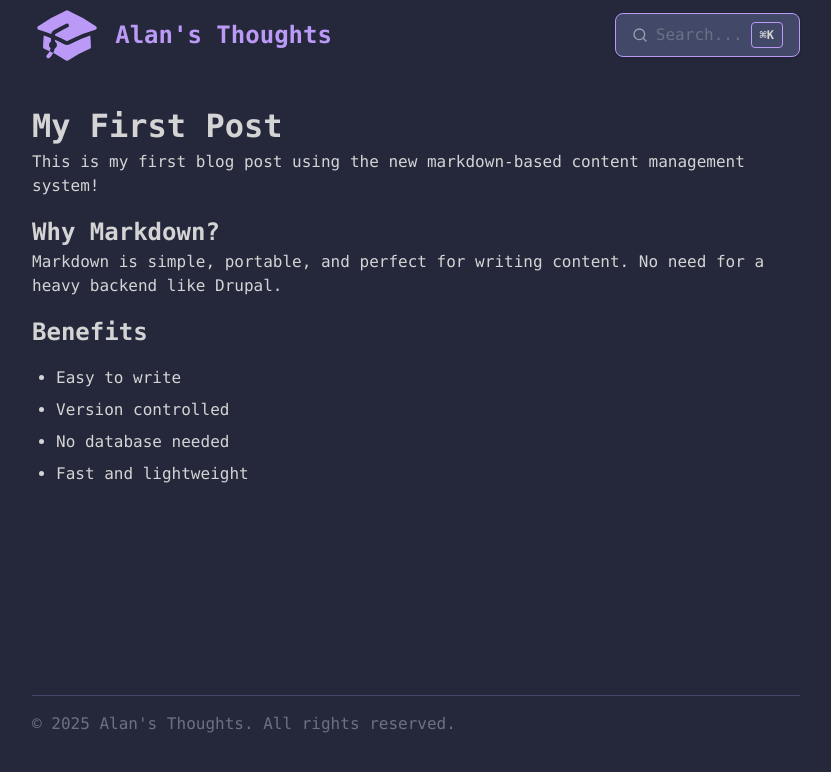
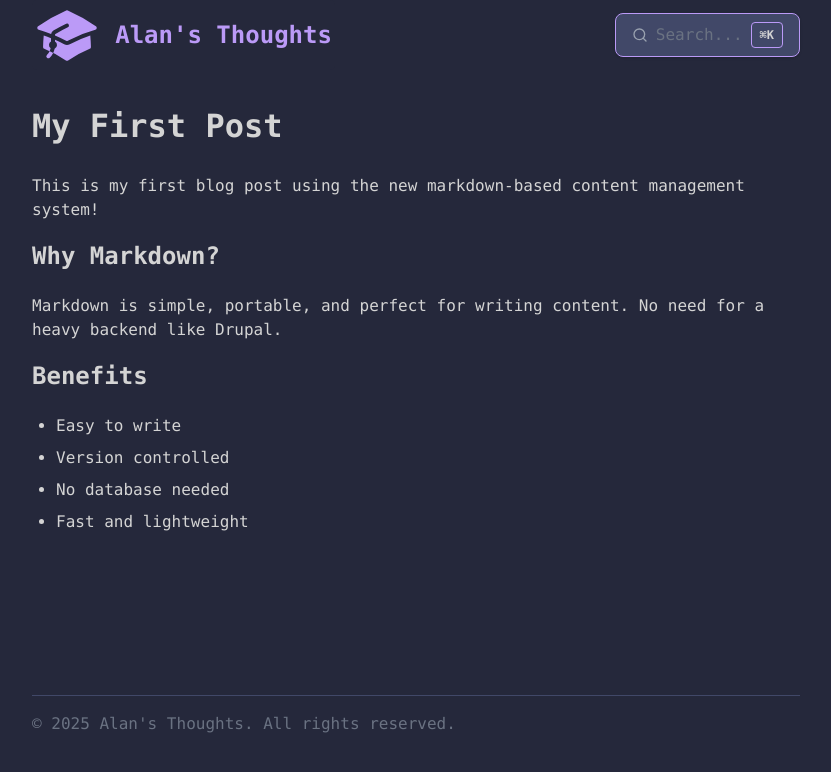
Before and after one commit to AlanNapieralski/personal-blog, a Nuxt app: page /articles/my-first-post in a window 1280 px wide. Shown: the top 772 px of the page, without its empty margins (224-1055 px from the left). Built offline with nearby package versions, Linux system fonts and the light colour scheme.

Commit message:
main: Add padding bottom under headings

```diff
--- a/components/ArticleBody.vue
+++ b/components/ArticleBody.vue
@@ -19,14 +19,17 @@ defineProps<{
 h1 {
     font-size: 2rem;
     font-weight: 600;
+    margin-bottom: 1.5rem;
 }
 h2 {
     font-size: 1.5rem;
     font-weight: 600;
+    margin-bottom: 1.25rem;
 }
 h3, h4, h5, h6 {
     font-size: 1.25rem;
     font-weight: 600;
+    margin-bottom: 15rem;
 }
 
 p {
```
